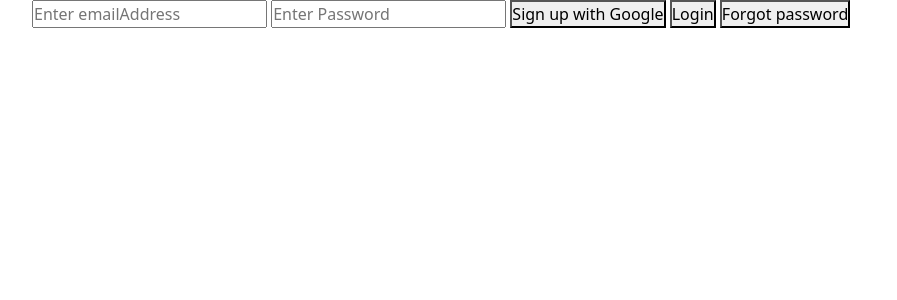
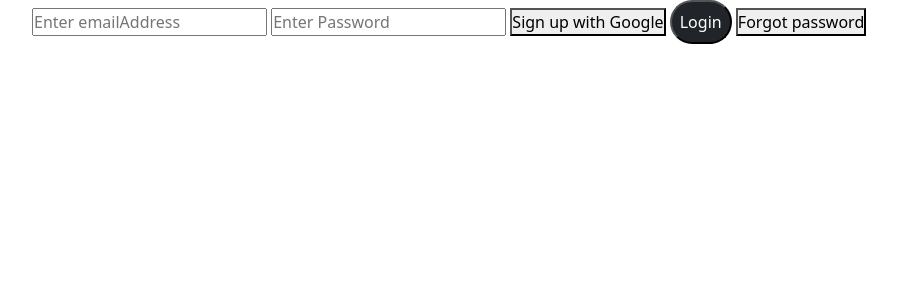
Before and after one commit to katlegokgotse/BrilliantBooks, a PHP site: page /pages/authentication/login.php in a window 1280 px wide. Shown: the part 107-407 px from the top of the page, without its empty margins (50-947 px from the left). Run offline with PHP 8.4, Linux system fonts and the light colour scheme.

```diff
--- a/BrilliantBooks/index.php
+++ b/BrilliantBooks/index.php
@@ -30,7 +30,7 @@
           <a class="nav-link" href="#">Cart</a>
         </li>
       </ul>
-      <button id="signUpButton"class="navbar-text bg-dark rounded-5 p-2 text-white">
+      <button id="signUpButton"class="bg-dark rounded-5 p-2 text-white">
         Sign up
       </button>
     </div>
--- a/BrilliantBooks/pages/authentication/login.php
+++ b/BrilliantBooks/pages/authentication/login.php
@@ -43,7 +43,7 @@
           <input id="userLoginEmailAddress"type="email" name="userLoginEmailAddress" placeholder="Enter emailAddress">
           <input id="userLoginPassword"type="password" name="userLoginPassword" placeholder="Enter Password">
           <button type="submit" class="signInWithGoogle" id="signInWithGoogle">Sign up with Google</button>
-          <button type="submit" class="loginButton" id="loginButton">Login</button>
+          <button type="submit" class="loginButton bg-dark rounded-5 p-2 text-white" id="loginButton" >Login</button>
           <button type="submit" class="forgetPassword" id="forgotPassword">Forgot password</button>
         </form>
       </div>
```
